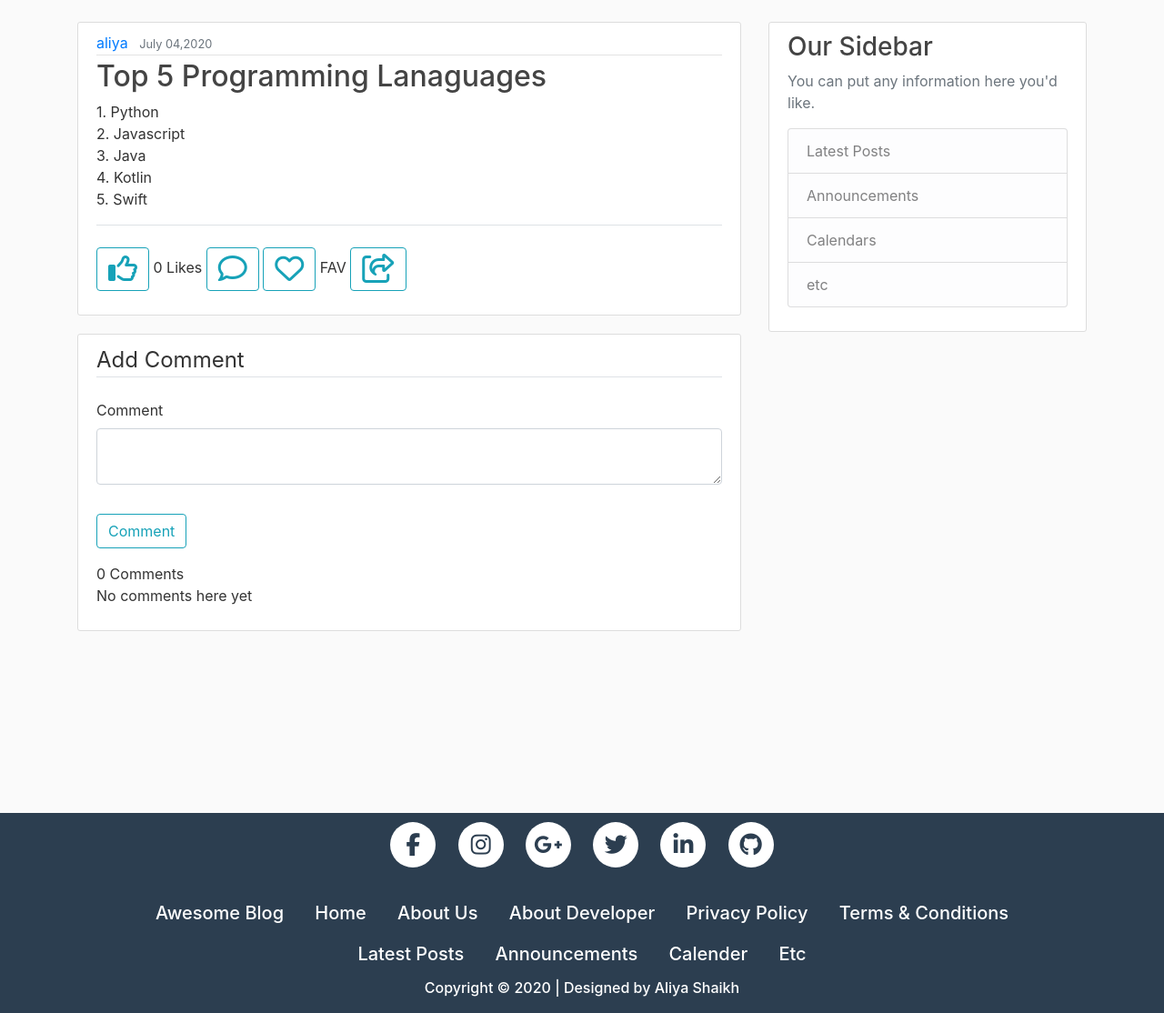
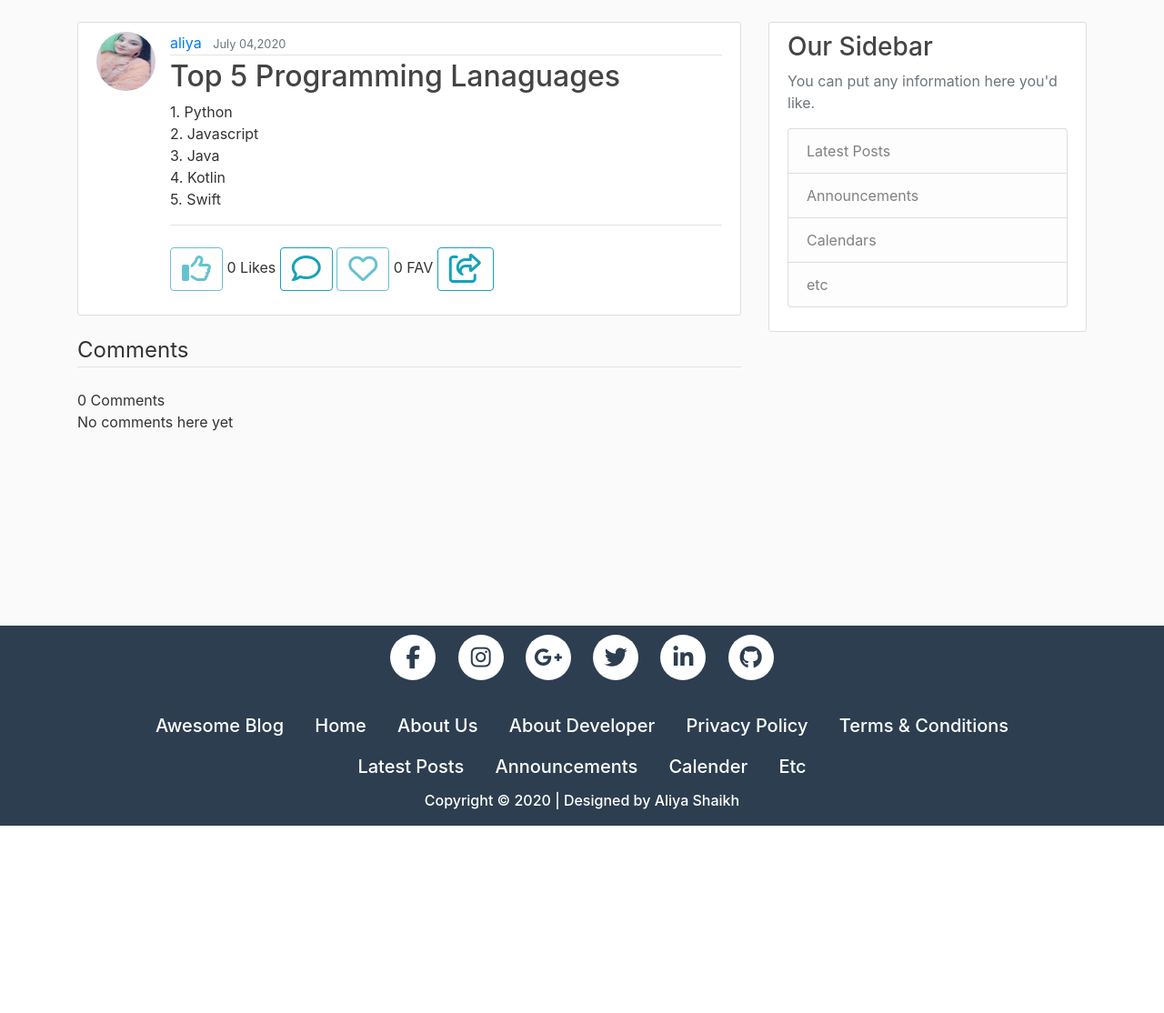
Before and after one commit to aliya-shaikh/Django-Blogging-Website, a Django app: page /post/13/ in a window 1280 px wide. Shown: the part 56-1170 px from the top of the page at 91% size. After the commit the page ends 964 px from the top, so only its background shows below. Run offline with Django 3.2, Linux system fonts and the light colour scheme; data comes from the database, SQL or seed files in the repository; some libraries are stand-ins or nearby versions.

Commit message:
Update post_detail.html

```diff
--- a/blog/templates/blog/post_detail.html
+++ b/blog/templates/blog/post_detail.html
@@ -2,6 +2,7 @@
 {% load crispy_forms_tags %}
 {% block content%}
   <article class="media content-section">
+    <img class="rounded-circle article-img" src="{{ object.author.profile.image.url }}">
   	<div class="media-body">
     	<div class="article-metadata">
       	<a class="mr-2" href="{% url 'user-posts' object.author.username %}">{{ object.author }}</a>
@@ -21,19 +22,33 @@
                 {{form | crispy}}
                 <form class="myform" action="{% url 'my_like_post' post.pk %}" method="POST">
                   {% csrf_token %}
+                  {% if request.user.is_authenticated %}
                       {% if is_liked %}
-                    <button value="{{ post.id }}" name="post_id" type="submit" class="btn btn-outline-info"><i class="far fa-thumbs-down fa-2x"></i>
+                          <button value="{{ post.id }}" name="post_id" type="submit" class="btn btn-info"><i class="far fa-thumbs-up fa-2x"></i>
                           </button>
                       {% else %}
                           <button value="{{ post.id }}" name="post_id" type="submit" class="btn btn-outline-info"><i class="far fa-thumbs-up fa-2x"></i>
                           </button>
                       {% endif %}
                       {{ post.total_likes }} Likes
+                  {% else %}
+                      {% if is_liked %}
+                          <button value="{{ post.id }}" name="post_id" type="submit" class="btn btn-info" disabled><i class="far fa-thumbs-up fa-2x"></i>
+                          </button>
+                      {% else %}
+                          <button value="{{ post.id }}" name="post_id" type="submit" class="btn btn-outline-info" disabled><i class="far fa-thumbs-up fa-2x"></i>
+                          </button>
+                      {% endif %}
+                      {{ post.total_likes }} Likes
+                  {% endif %}
                 </form>
+                <a class="myform" href="{% url 'add_comment' post.pk %}">
                     <button value="{{ post.id }}" name="post_id" type="submit" class="btn btn-outline-info"><i class="far fa-comment fa-2x"></i>
                     </button>
-                <form class="myform" action="{% url 'fav_post' post.pk %}" method="POST">
+                </a>
+                <form class="myform" action="{% url 'my_fav_post' post.pk %}" method="POST">
                   {% csrf_token %}
+                  {% if request.user.is_authenticated %}
                       {% if is_favourite %}
                           <button value="{{ post.id }}" name="post_id" type="submit" class="btn btn-info"><i class="far fa-heart fa-2x"></i>
                           </button>
@@ -41,42 +56,38 @@
                           <button value="{{ post.id }}" name="post_id" type="submit" class="btn btn-outline-info"><i class="far fa-heart fa-2x"></i>
                           </button>
                       {% endif %}
-                    {{ post.total_favourites }} FAV
+                      {{ post.favourites.count }} FAV
+                  {% else %}
+                      {% if is_favourite %}
+                          <button value="{{ post.id }}" name="post_id" type="submit" class="btn btn-info" disabled><i class="far fa-heart fa-2x"></i>
+                          </button>
+                      {% else %}
+                          <button value="{{ post.id }}" name="post_id" type="submit" class="btn btn-outline-info" disabled><i class="far fa-heart fa-2x"></i>
+                          </button>
+                      {% endif %}
+                      {{ post.favourites.count }} FAV
+                  {% endif %}
                 </form>
                     <button value="#" name="#" type="submit" class="btn btn-outline-info"><i class="far fa-share-square fa-2x"></i></button>
           </fieldset>
   	</div>
 	</article>
-  <div class="content-section">
-    <form action = "" method="POST">
-      {% csrf_token %}
+    <div class="main-comment-section">
+    <fieldset class="form-group">
+       <legend class="border-bottom mb-4">Comments
+       </legend>
         {{form | crispy}}
-      <fieldset class="form-group">
-        <legend class="border-bottom mb-4"> Add Comment
-        </legend>
-          <div class="form-group">
-            <label>Comment</label>
-            <div class="">
-              <textarea class="textarea form-control">
-              </textarea>
-            </div>
-          </div>
-      </fieldset>
-      <div class="form-group">
-        <button class="btn btn-outline-info" type="submit"> Comment
-        </button>
-      </div>
-    </form>
-    <div class="main-comment-section">
       {{ post.comments.count }} Comments {{ comments | pluralize}}
       {% for comment in post.comments.all %}
+      	<article class="media content-section">
         <blockquote class="blockquote">
           <p class="mb-0">{{ comment.body }}</p>
-          <footer class="blockquote-footer">by <cite title="Source Title">{{ comment.user | capfirst }}</cite></footer>
+          <footer class="blockquote-footer">by <cite title="Source Title">{{ comment.name | capfirst }}</cite></footer>
+        </article>
       {% empty %}
         <p>No comments here yet </p>
         </blockquote>
       {% endfor %}
-    </div>
+      </fieldset>
     </div>
 {% endblock content %}
```
Lines whose indentation alone changed are shown as unchanged.
